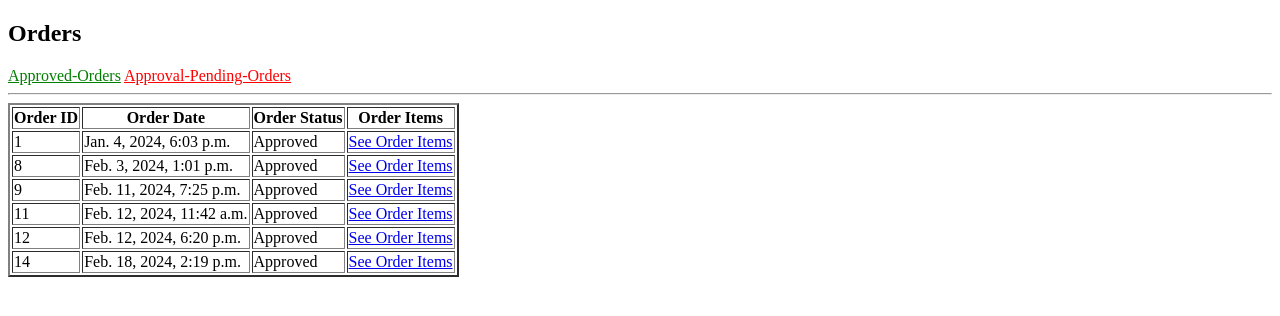
After one commit to omshetye/ISAinventory, a Django app: page /orders/ in a window 1280 px wide. The commit adds this page. Shown: the top 316 px of the page. Run offline with Django 4.2, Linux system fonts and the light colour scheme; data comes from the database, SQL or seed files in the repository; both versions use the stored data as it was after the commit.

Commit message:
Add view for all orders

```diff
--- a/inventory_app/home/models.py
+++ b/inventory_app/home/models.py
@@ -72,3 +72,9 @@ class ContactMessage(models.Model):
     name = models.CharField(max_length=100)
     email = models.EmailField()
     message = models.TextField()
+
+class GlobalVar(models.Model):
+    variable_name = models.CharField(max_length=100, unique=True)
+    key_value = models.CharField(max_length=255)
+    def __str__(self):
+        return self.variable_name
--- a/inventory_app/home/templates/home/approval.html
+++ b/inventory_app/home/templates/home/approval.html
@@ -76,7 +76,7 @@
         <label for="orderStatus">Change Order Approval Status:</label>
 
         <select name="status" id="Orderstatus">
-        <option value="Not Approved">Not Approved</option>
+        <option value="not approved">Not Approved</option>
         <option value="Approved">Approved</option>
         </select>
         <label for="pass">Key: </label>
--- /dev/null
+++ b/inventory_app/home/templates/home/orders.html
@@ -0,0 +1,37 @@
+{% load static %}
+<!DOCTYPE html>
+<html lang="en">
+<head>
+    <meta charset="UTF-8">
+    <meta name="viewport" content="width=device-width, initial-scale=1.0">
+    <title>Orders</title>
+</head>
+<body>
+    <h2>Orders</h2>
+    <section>
+        <a href="{% url 'getOrders' %}" style="color: green;">Approved-Orders</a>
+        <a href="{% url 'getPendingOrders' %}" style="color: red;">Approval-Pending-Orders</a>
+    </section>
+    <hr>
+    <table border="2">
+        <thead>
+            <tr>
+                <th>Order ID</th>
+                <th>Order Date</th>
+                <th>Order Status</th>
+                <th>Order Items</th>
+            </tr>
+        </thead>
+        <tbody>
+            {% for o in order %}
+                <tr>
+                    <td>{{ o.id }}</td>
+                    <td>{{ o.date_ordered }}</td>
+                    <td>{{ o.approval }}</td>
+                    <td><a href="{{o.id}}">See Order Items</a></td>
+                </tr>
+            {% endfor %}
+        </tbody>
+    </table>
+</body>
+</html>
--- a/inventory_app/home/urls.py
+++ b/inventory_app/home/urls.py
@@ -1,10 +1,3 @@
-# from django.contrib import admin
-# from django.urls import path, include
-
-# urlpatterns = [
-#     path('admin/', admin.site.urls),
-#     path('', include('home.urls'))
-# ]
 from django.urls import path
 from home import views
 
@@ -23,7 +16,10 @@ urlpatterns = [
   path("verify",views.verify, name="verify"),
   path("signout",views.signout, name="signout"),
   path("orders/<oid>",views.getOrder, name="getOrder"),
+  path("pending-orders/<oid>",views.getOrder, name="getOrder"),
   path("profile/", views.getProfile, name="getProfile"),
   path('contact/', views.contact, name='contact'),
   path('success/', views.success, name='success'),
+  path('orders/', views.getOrders, name='getOrders'),
+  path('pending-orders/', views.getPendingOrders, name='getPendingOrders'),
 ]
--- a/inventory_app/home/views.py
+++ b/inventory_app/home/views.py
@@ -203,7 +203,8 @@ def getOrder(request, oid):
   if request.method=='POST':
     orderStatus = request.POST['status']
     key = request.POST['key']
-    if key != '12345':
+    var = GlobalVar.objects.get(variable_name='Key')
+    if key != var.key_value:
        err = 'Invalid key!'
        context={'order':order,'items':items,'err':err}
        return render(request,"home/approval.html",context)
@@ -295,3 +296,13 @@ def success(request):
 def create_text_file(content, output_path='output.txt'):
     with open(output_path, 'w') as file:
         file.write(content)
+
+def getOrders(request):
+   orders = Order.objects.filter(complete=True,approval='Approved')
+   context = {'order':orders}
+   return render(request,'home/orders.html',context)
+
+def getPendingOrders(request):
+   orders = Order.objects.filter(complete=True,approval='not approved')
+   context = {'order':orders}
+   return render(request,'home/orders.html',context)
```
Also changed, not shown: inventory_app/home/admin.py (+2 -9 lines), inventory_app/output.txt (+5 -4 lines), inventory_app/db.sqlite3, inventory_app/home/migrations/0014_globalvar.py (added).
